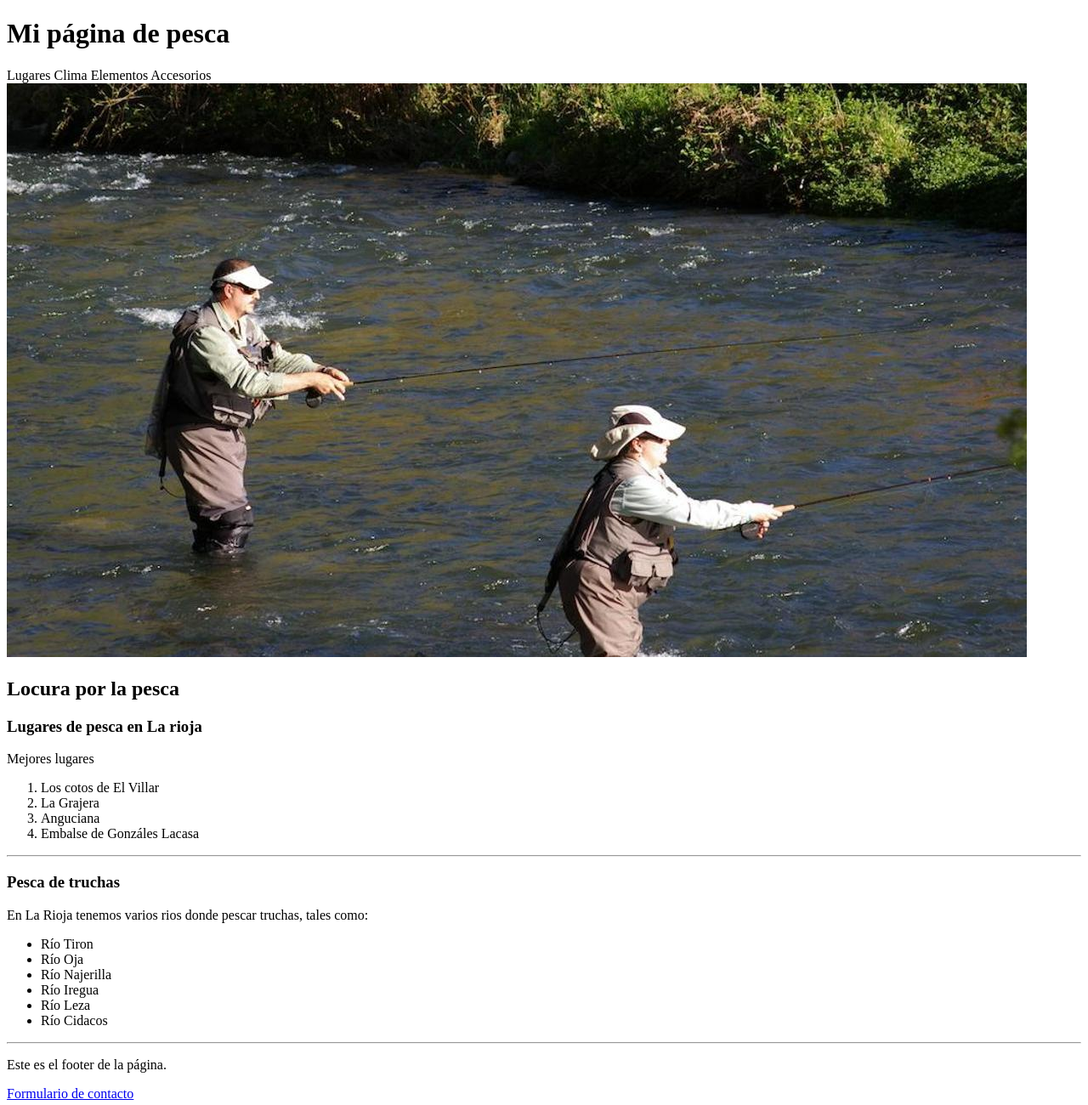
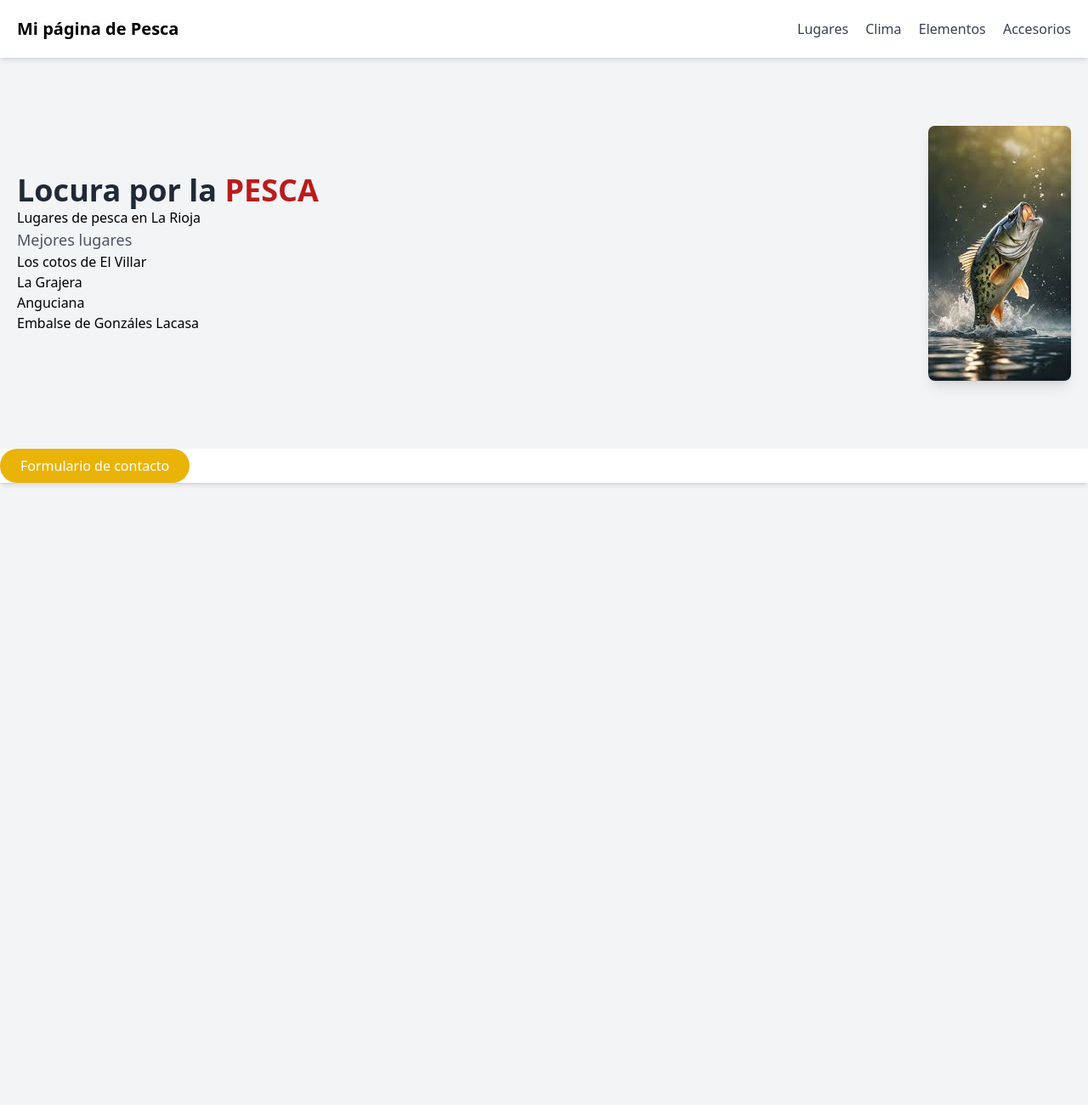
Before and after one commit to JVidableMatias/First-html-file, a plain HTML site: page index.html in a window 1280 px wide. Shown: the whole page at 85% size. After the commit the page ends 800 px from the top, so only its background shows below. Drawn offline with nearby package versions, Linux system fonts and the light colour scheme.

Commit message:
Actualizacion

```diff
--- a/Contacto.html
+++ b/Contacto.html
@@ -4,43 +4,55 @@
         <meta charset="UTF-8" />
         <meta name="viewport" content="with=device-with, initial-scale=1.0" />
         <title>Contacto</title>
+        <script src="https://cdn.tailwindcss.com"></script>
     </head>
-    <body>
+    <body class="font-sans bg-gray-100">
 
-        <header>
-            <h1>Formulario de contacto</h1>
+        <!-- Header Section -->
+        <header class="bg-white shadow-md">
+            <div class="max-w-screen-xl mx-auto flex justify-between items-center p-5">
+                <div class="font-bold text-xl">Formulario de contacto</div>
+        </div>
         </header>
 
+        <!-- Hero Section -->
+
         <main>
-           <div>
-            <h2>Este es un formulario para que puedas contactarme</h2>
-            <p>
-             Lorem ipsum dolor sit amet consectetur, adipisicing elit. Hic, ipsum consequatur commodi
-             cum voluptatem aut perferendis repellendus! Eius, ea similique et nostrum fugiat impedit.
-              Sunt sequi quia magnam dicta aperiam!
+            <section class="max-w-screen-xl mx-auto flex items-center justify-between py-20 px-5">
+            <div class="space-y-6 w-1/2">
+            <h1 class="text-4xl font-extrabold text-gray-800">Este es un formulario para que puedas contactarme</h1>
+            <p class="text-lg text-gray-600">
+             Con este formulario sabre quien eres y asi podre contactarte al mail que deberas especificar a continuacion.
             </p>
-           </div>
+            </div>
+            </section>
 
            <form>
-
-            <div>
+            <div class="space-y-6">
                 <label for="Nombre">Nombre: </label>
                 <input type="text" name="Nombre"/>
             </div>
 
-            <div>
+            <div class="space-y-6">
                 <label for="Apellido">Apellido: </label>
                 <input type="text" name="Apellido"/>
             </div>
 
-            <div>
-                <label for="Edad">Edad: </label>
-                <input type="number" name="Edad" />
+            <div class="space-y-6">
+                <label for="mail">Mail: </label>
+                <input type="text" name="Mail" />
             </div>
 
-            <button>Enviar</button>
-
+            <div class="space-y-6">
+            <button class="bg-yellow-500 text-white py-2 px-6 rounded-full hover:bg-yellow-400 transition">Enviar</button>
+            </div>
            </form>
 
         </main>
+
+        <footer class="bg-white shadow-md">
+            <p class="text-lg text-gray-600">En caso de no recibir una respues de mi parte a continuacion dejo mi contacto.</p>
+            <button class="bg-yellow-500 text-white py-2 px-6 rounded-full hover:bg-yellow-400 transition">38**-****54</button>
+        </footer>
+
     </body>
--- a/index.html
+++ b/index.html
@@ -3,33 +3,36 @@
     <head>
         <meta charset="UTF-8" />
         <meta name="viewport" content="with=device-with, initial-scale=1.0" />
-        <title>Mi página web</title>
+        <title>Locura por la pesca en La Rioja</title>
+        <script src="https://cdn.tailwindcss.com"></script>
     </head>
-    <body>
-        <header>
-            <h1>Mi página de pesca</h1>
+    <body class="font-sans bg-gray-100">
+
+        <!-- Header Section -->
+        <header class="bg-white shadow-md">
+            <div class="max-w-screen-xl mx-auto flex justify-between items-center p-5">
+                <div class="font-bold text-xl">Mi página de Pesca</div>
+                <nav class="space-x-4">
+                    <a href="" class="text-gray-700 hover:text-yellow-500">Lugares</a>
+                    <a href="" class="text-gray-700 hover:text-yellow-500">Clima</a>
+                    <a href="" class="text-gray-700 hover:text-yellow-500">Elementos</a>
+                    <a href="" class="text-gray-700 hover:text-yellow-500">Accesorios</a>
+                </nav>
+            </div>
         </header>
 
-        <nav> <span>Lugares</span>
-            <span>Clima</span>
-            <span>Elementos</span>
-            <span>Accesorios</span>
-        </nav>
-
+        <!-- Hero Section -->
         <main>
 
-           <img src="./Pesca.jpg" />
 
-            <section>
+
+            <section class="max-w-screen-xl mx-auto flex items-center justify-between py-20 px-5">
+                <div class="space-y-6 w-1/2">
 
                 <article>
-
-                    <div>
-                        <h2>Locura por la pesca</h2>
-                    </div>
-
-                    <h3>Lugares de pesca en La rioja</h3>
-                    <p>Mejores lugares</p>
+                    <h1 class="text-4xl font-extrabold text-gray-800">Locura por la <span class="text-red-700">PESCA</span></h1>
+                    <h1 class="text-4xl font-extrabold text-gray-800"></h1>Lugares de pesca en La Rioja</h1>
+                    <p class="text-lg text-gray-600">Mejores lugares</p>
 
                     <ol>
                         <li>Los cotos de El Villar</li>
@@ -37,38 +40,21 @@
                         <li>Anguciana</li>
                         <li>Embalse de Gonzáles Lacasa</li>
                     </ol>
-
                 </article>
+                </div>
 
                 <hr />
 
-                <article>
+                <img src="./Pesca2.jpg" alt="Pesca image" class="rounded-lg shadow-lg">
 
-                    <h3>Pesca de truchas</h3>
-                    <p>En La Rioja tenemos varios rios donde pescar truchas, tales como:</p>
-
-                    <ul>
-                        <li>Río Tiron</li>
-                        <li>Río Oja</li>
-                        <li>Río Najerilla</li>
-                        <li>Río Iregua</li>
-                        <li>Río Leza</li>
-                        <li>Río Cidacos</li>
-                    </ul>
-
-                </article>
-
-                <hr />
+                </div>
 
             </section>
 
         </main>
 
-        <footer>
-            <p>Este es el footer de la página.</p>
-
-            <a href="./Contacto.html">Formulario de contacto</a>
-
+        <footer class="bg-white shadow-md">
+            <a href="./Contacto.html"><button class="bg-yellow-500 text-white py-2 px-6 rounded-full hover:bg-yellow-400 transition">Formulario de contacto</button></a>
         </footer>
 
     </body>
```
Also changed, not shown: Pesca2.jpg (added).
